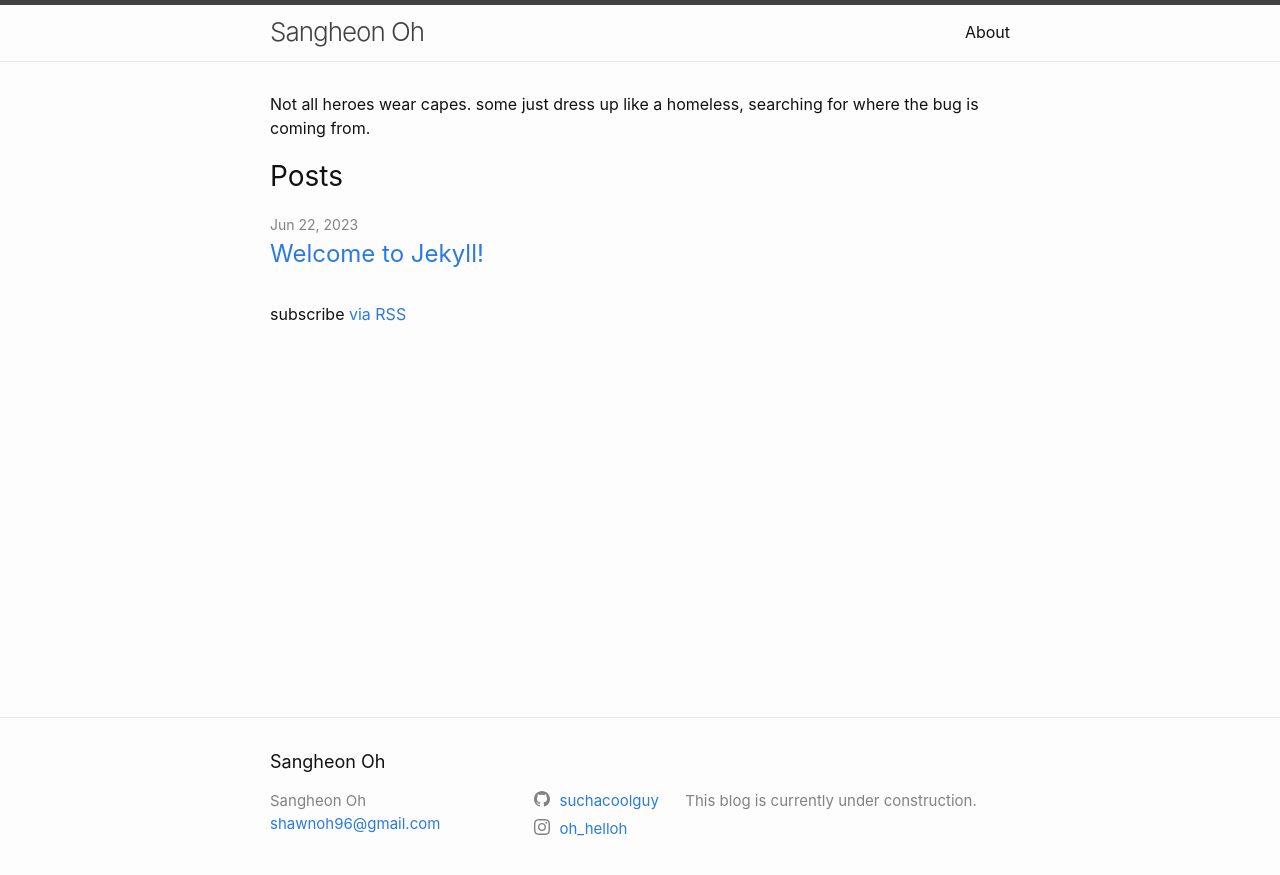
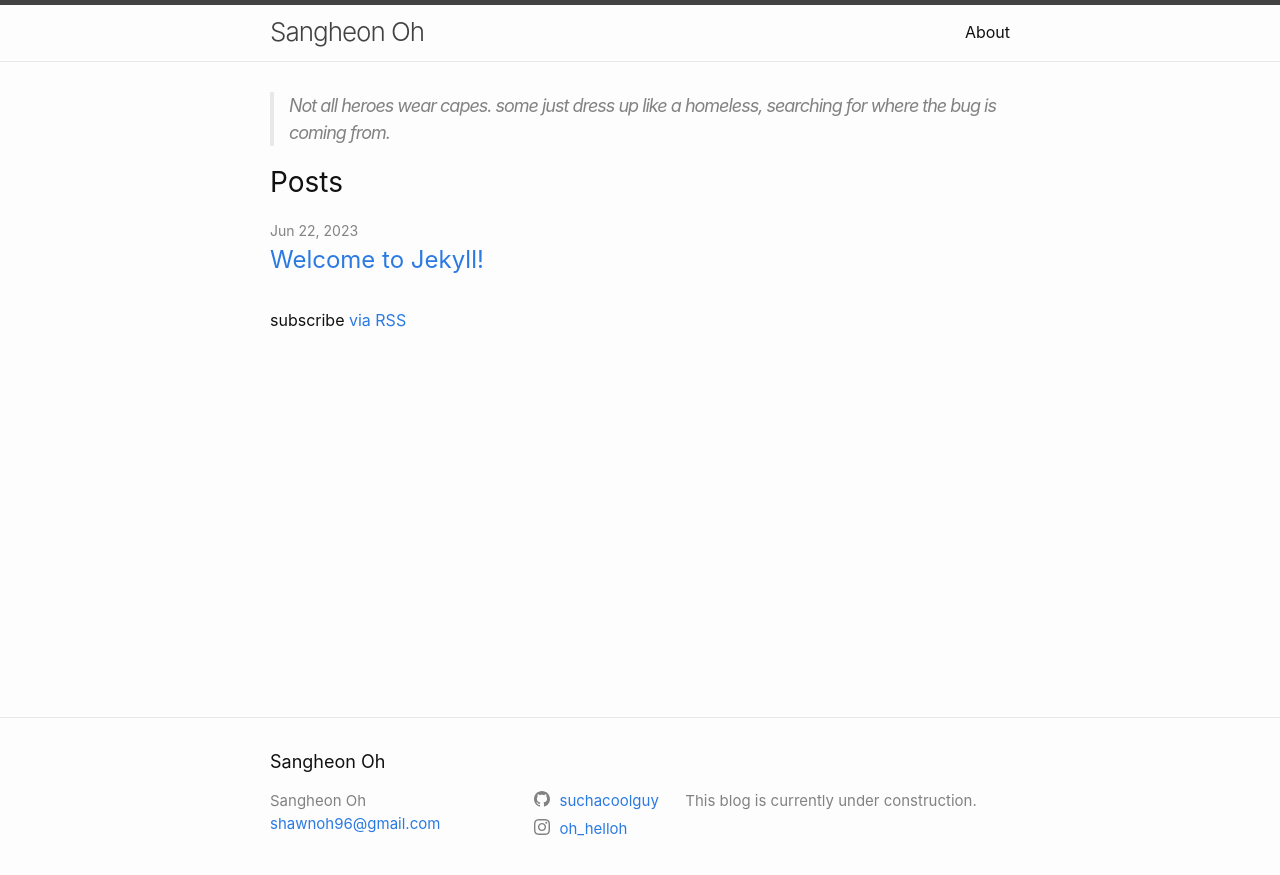
Before and after one commit to Suchacoolguy/suchacoolguy.github.io, a Jekyll site: the page built from index.md, in a window 1280 px wide. Shown: the top 875 px of the page. Built offline with Jekyll 4.4.1, drawn with Linux system fonts in a browser that asks for light colours.

Commit message:
quoting text

```diff
--- a/index.md
+++ b/index.md
@@ -4,4 +4,4 @@
 
 layout: home
 ---
-Not all heroes wear capes. some just dress up like a homeless, searching for where the bug is coming from.
+> Not all heroes wear capes. some just dress up like a homeless, searching for where the bug is coming from.
```
